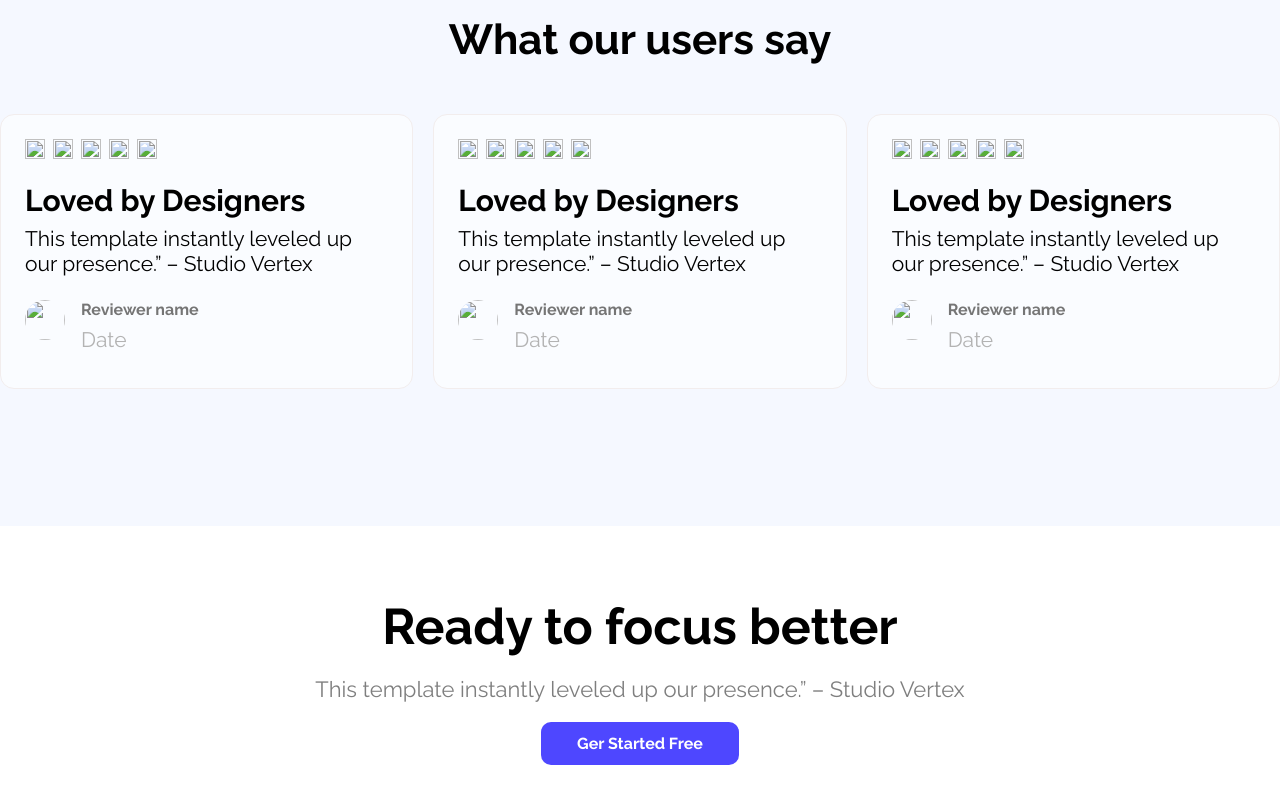
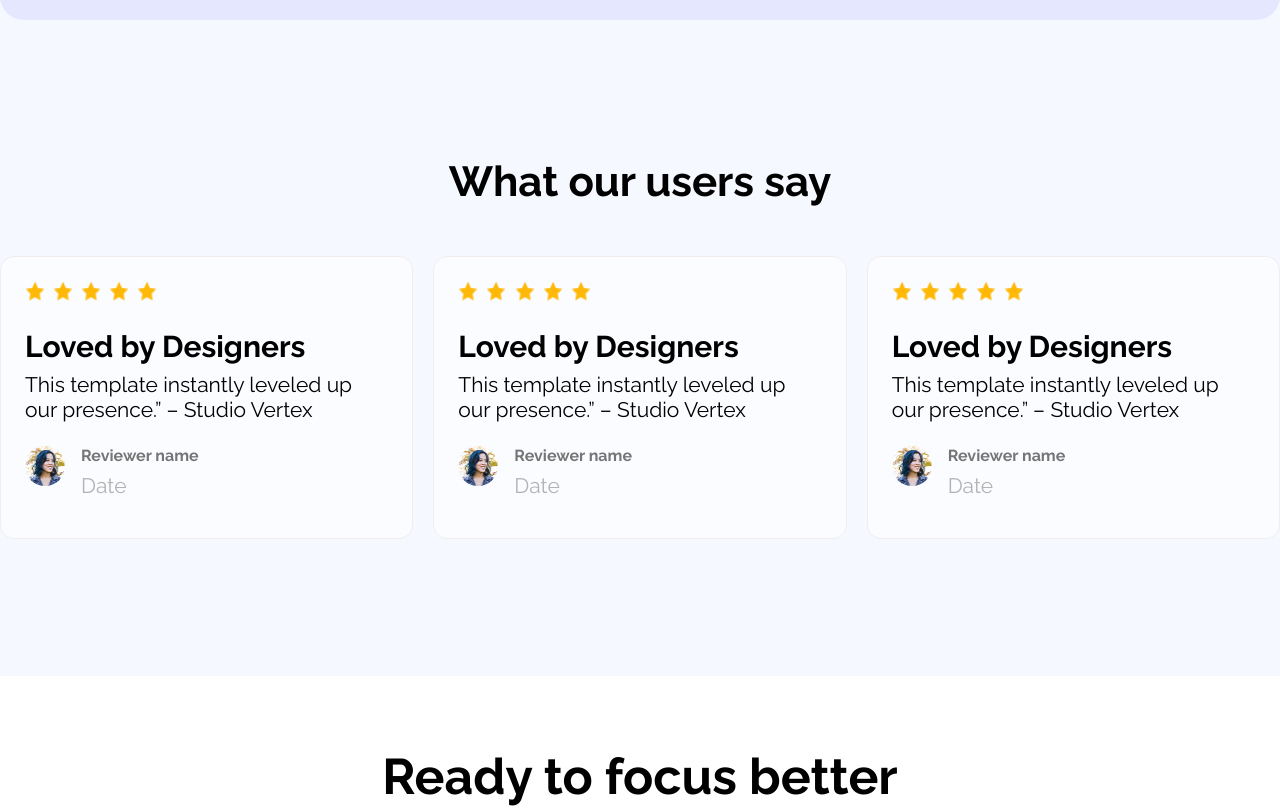
Before and after one commit to wajidulkhanbondhon/assignment-1, a plain HTML site: page index.html in a window 1280 px wide. Shown: the part 1558-2367 px from the top of the page. Drawn offline with Linux system fonts and the light colour scheme; files whose address does not match are found by name.

Commit message:
Update index.html

```diff
--- a/index.html
+++ b/index.html
@@ -48,7 +48,7 @@
           </button>
         </div>
 
-        <div class="action-image"><img src="/image/wc-mini.png" alt="" /></div>
+        <div class="action-image"><img src="wc-mini.png" alt="" /></div>
       </section>
 
       <section class="productive">
@@ -76,11 +76,11 @@
         <div class="card">
           <div class="view-content">
             <div class="review-content">
-              <img src="/image/icon-star.png" alt="" />
-              <img src="/image/icon-star.png" alt="" />
-              <img src="/image/icon-star.png" alt="" />
-              <img src="/image/icon-star.png" alt="" />
-              <img src="/image/icon-star.png" alt="" />
+              <img src="icon-star.png" alt="" />
+              <img src="icon-star.png" alt="" />
+              <img src="icon-star.png" alt="" />
+              <img src="icon-star.png" alt="" />
+              <img src="icon-star.png" alt="" />
               <h2>Loved by Designers</h2>
               <p>
                 This template instantly leveled up our presence.” – Studio
@@ -88,7 +88,7 @@
               </p>
               <div class="reviewer">
                 <div class="reviewer-image">
-                  <img src="/image/avatar.png" alt="" />
+                  <img src="avatar.png" alt="" />
                 </div>
                 <div class="reviewer-name">
                   <h4>Reviewer name</h4>
@@ -99,11 +99,11 @@
           </div>
           <div class="view-content">
             <div class="review-content">
-              <img src="/image/icon-star.png" alt="" />
-              <img src="/image/icon-star.png" alt="" />
-              <img src="/image/icon-star.png" alt="" />
-              <img src="/image/icon-star.png" alt="" />
-              <img src="/image/icon-star.png" alt="" />
+              <img src="icon-star.png" alt="" />
+              <img src="icon-star.png" alt="" />
+              <img src="icon-star.png" alt="" />
+              <img src="icon-star.png" alt="" />
+              <img src="icon-star.png" alt="" />
               <h2>Loved by Designers</h2>
               <p>
                 This template instantly leveled up our presence.” – Studio
@@ -111,7 +111,7 @@
               </p>
               <div class="reviewer">
                 <div class="reviewer-image">
-                  <img src="/image/avatar.png" alt="" />
+                  <img src="avatar.png" alt="" />
                 </div>
                 <div class="reviewer-name">
                   <h4>Reviewer name</h4>
@@ -122,11 +122,11 @@
           </div>
           <div class="view-content">
             <div class="review-content">
-              <img src="/image/icon-star.png" alt="" />
-              <img src="/image/icon-star.png" alt="" />
-              <img src="/image/icon-star.png" alt="" />
-              <img src="/image/icon-star.png" alt="" />
-              <img src="/image/icon-star.png" alt="" />
+              <img src="icon-star.png" alt="" />
+              <img src="icon-star.png" alt="" />
+              <img src="icon-star.png" alt="" />
+              <img src="icon-star.png" alt="" />
+              <img src="icon-star.png" alt="" />
               <h2>Loved by Designers</h2>
               <p>
                 This template instantly leveled up our presence.” – Studio
@@ -134,7 +134,7 @@
               </p>
               <div class="reviewer">
                 <div class="reviewer-image">
-                  <img src="/image/avatar.png" alt="" />
+                  <img src="avatar.png" alt="" />
                 </div>
                 <div class="reviewer-name">
                   <h4>Reviewer name</h4>
@@ -158,7 +158,7 @@
         </div>
 
         <div class="focus-image">
-          <img src="/image/wc-big.png" alt="" />
+          <img src="wc-big.png" alt="" />
         </div>
       </section>
 
```
